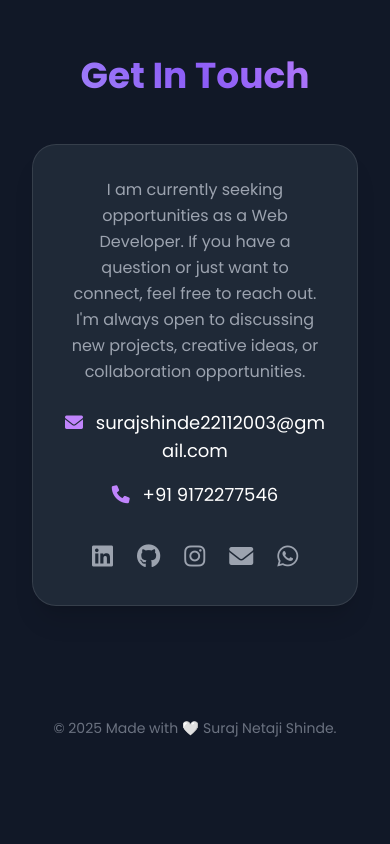
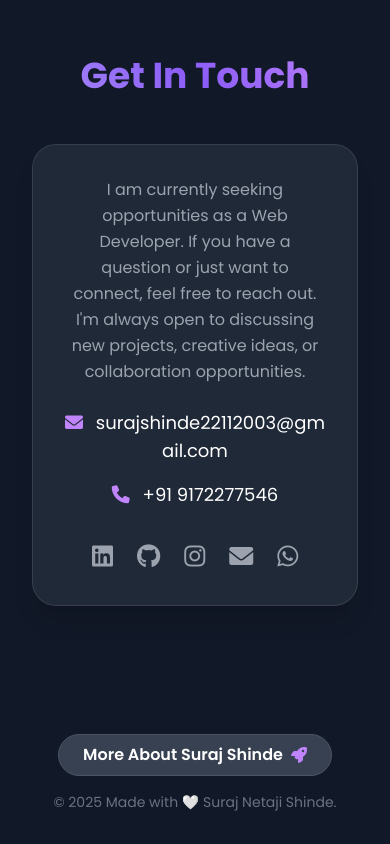
Before and after one commit to SmartyVerse/portfolio, a plain HTML site: page index.html in a window 390 px wide. Shown: the part 4812-5656 px from the top of the page. Before the commit the page ends 5582 px from the top, so only its background shows below. Drawn offline with nearby package versions, Linux system fonts and the light colour scheme.

Commit message:
Update index.html

```diff
--- a/index.html
+++ b/index.html
@@ -40,19 +40,23 @@
             transform: translateY(-2px);
             box-shadow: 0 6px 8px rgba(0, 0, 0, 0.3);
         }
-        /* New style for the secondary button in the header */
-        .btn-secondary-header {
+        /* Style for the footer button */
+        .btn-footer-secondary {
+            display: inline-flex;
+            align-items: center;
             background-color: #374151; /* Gray-700 */
             color: #fff;
-            padding: 8px 12px;
-            border-radius: 9999px; /* rounded-full */
-            font-size: 0.875rem; /* text-sm */
-            font-weight: 600; /* font-semibold */
+            padding: 10px 24px;
+            border-radius: 9999px;
+            font-size: 1rem;
+            font-weight: 600;
             border: 1px solid #4b5563; /* Gray-600 */
-            transition: background-color 0.2s;
+            transition: background-color 0.2s, transform 0.2s;
+            margin-top: 1rem; /* Space above the copyright text */
         }
-        .btn-secondary-header:hover {
+        .btn-footer-secondary:hover {
             background-color: #4b5563; /* Gray-600 hover */
+            transform: translateY(-1px);
         }
         nav a:hover {
             color: #c084fc;
@@ -79,6 +83,7 @@
         #bg-canvas {
             z-index: -1;
         }
+        /* Removing large-emoji style as the section is gone */
     </style>
 </head>
 
@@ -89,10 +94,7 @@
         <nav class="container mx-auto flex justify-between items-center py-4 px-4 sm:px-2">
             <div class="flex items-center space-x-4">
                 <a href="#hero" class="text-2xl font-bold gradient-text">Suraj Smarty</a>
-                <a href="more_about_suraj.html" class="btn-secondary-header hidden sm:inline-block">
-                    More About Me <i class="fas fa-external-link-alt ml-1 text-purple-400"></i>
-                </a>
-            </div>
+                </div>
 
             <div class="flex items-center space-x-4">
                 <div class="space-x-4 text-sm font-semibold hidden sm:block">
@@ -108,7 +110,7 @@
             </div>
         </nav>
         <div id="mobile-menu" class="hidden sm:hidden bg-gray-900/90 backdrop-blur-sm shadow-inner py-2 text-center border-t border-purple-500">
-            <a href="more_about_suraj.html" class="block py-2 text-sm font-semibold hover:bg-purple-800/20 transition-colors" data-menu-item>More About Me</a>
+            <a href="https://smartyverse.github.io/portfolio/more_about_suraj.html" target="_blank" class="block py-2 text-sm font-semibold hover:bg-purple-800/20 transition-colors" data-menu-item>More About Me</a>
             <a href="#about" class="block py-2 text-sm font-semibold hover:bg-purple-800/20 transition-colors" data-menu-item>About</a>
             <a href="#skills" class="block py-2 text-sm font-semibold hover:bg-purple-800/20 transition-colors" data-menu-item>Skills</a>
             <a href="#experience" class="block py-2 text-sm font-semibold hover:bg-purple-800/20 transition-colors" data-menu-item>Experience</a>
@@ -296,8 +298,11 @@
 </section>
     </main>
 
-    <footer class="text-center text-gray-500 py-8 text-sm">
-        <p>&copy; 2025 Made with 🤍 Suraj Netaji Shinde.</p>
+    <footer class="text-center text-gray-500 py-8 text-sm flex flex-col items-center">
+        <a href="https://smartyverse.github.io/portfolio/more_about_suraj.html" target="_blank" class="btn-footer-secondary">
+            More About Suraj Shinde <i class="fas fa-rocket ml-2 text-purple-400"></i>
+        </a>
+        <p class="mt-4">&copy; 2025 Made with 🤍 Suraj Netaji Shinde.</p>
     </footer>
 
     <script>
```
